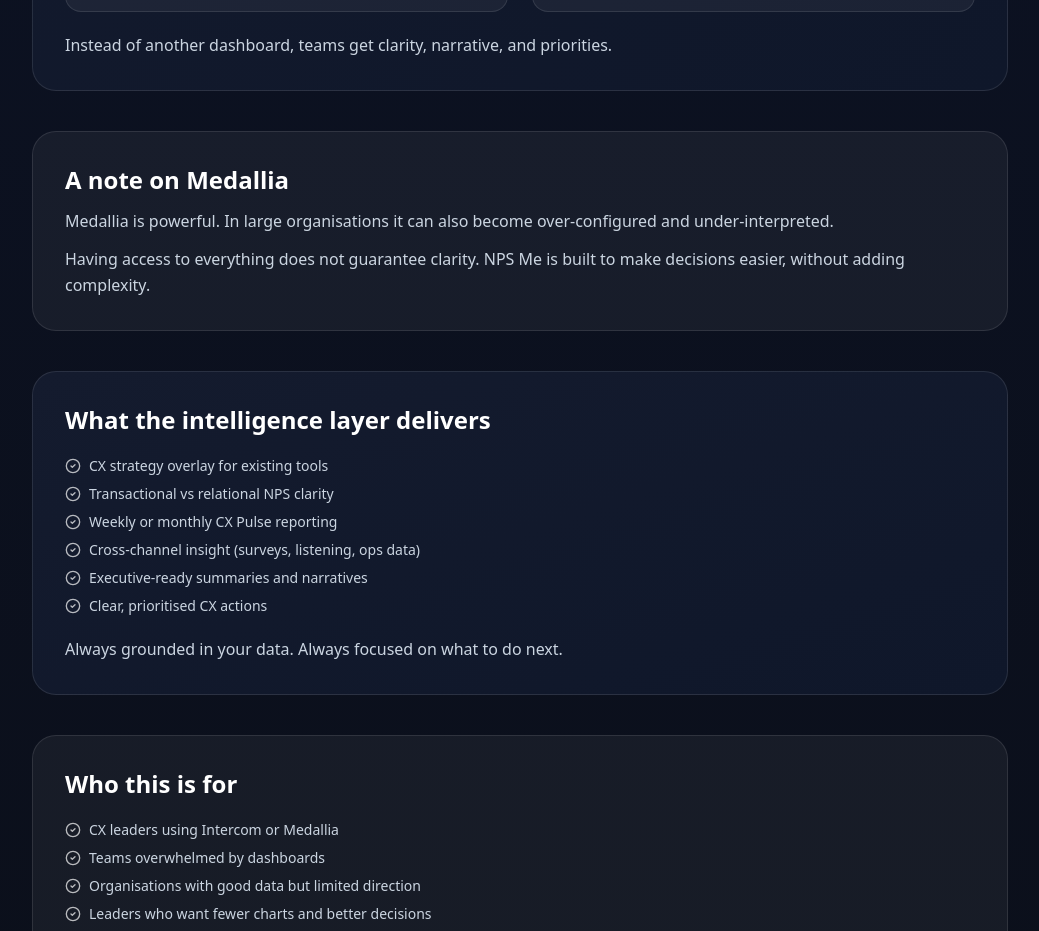
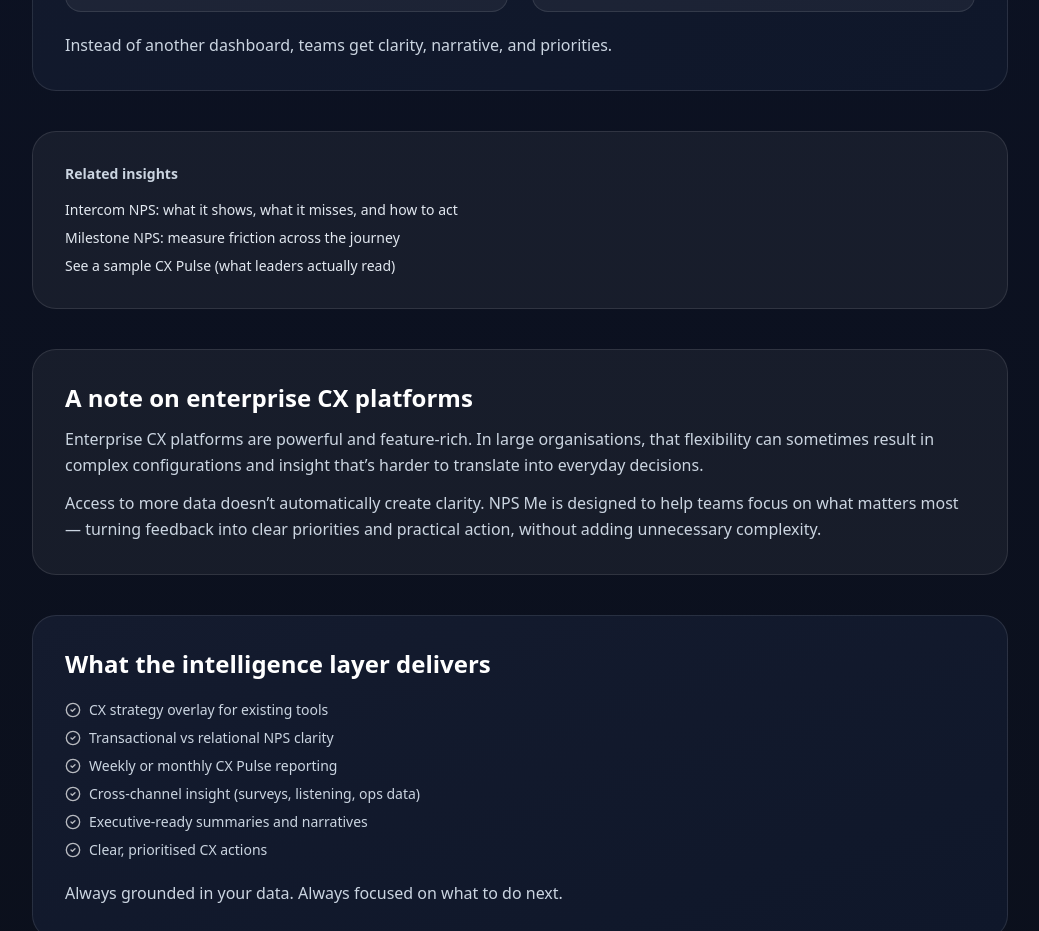
Before and after one commit to CasparRitchie/npsme-site, a React (Vite) app: page /nps-intelligence-layer in a window 1280 px wide. Shown: the part 2520-3451 px from the top of the page, without its empty margins (120-1159 px from the left). Built offline with nearby package versions, Linux system fonts and the light colour scheme.

Commit message:
Update to routes manifest, registry and to Seo for search engine seo review

```diff
--- a/src/pages/NpsIntelligenceLayer.jsx
+++ b/src/pages/NpsIntelligenceLayer.jsx
@@ -243,7 +243,53 @@ export default function NpsIntelligenceLayer() {
             )}
           </p>
         </div>
+        {/* Related insights */}
+        <div className="mt-10 rounded-3xl border border-white/10 bg-white/5 p-6 md:p-8">
+          <h3 className="text-sm font-semibold text-slate-300">
+            {translations(lang, "npsIntelligenceLayer.related.title", "Related insights")}
+          </h3>
 
+          <ul className="mt-4 space-y-2 text-sm">
+            <li>
+              <Link
+                to={localizePath("/intercom-nps-analytics", lang)}
+                className="text-slate-200 hover:text-white hover:underline"
+              >
+                {translations(
+                  lang,
+                  "npsIntelligenceLayer.related.links.intercom",
+                  "Intercom NPS: what it shows, what it misses, and how to act"
+                )}
+              </Link>
+            </li>
+
+            <li>
+              <Link
+                to={localizePath("/milestone-nps", lang)}
+                className="text-slate-200 hover:text-white hover:underline"
+              >
+                {translations(
+                  lang,
+                  "npsIntelligenceLayer.related.links.milestone",
+                  "Milestone NPS: measure friction across the journey"
+                )}
+              </Link>
+            </li>
+
+            <li>
+              <Link
+                to={localizePath("/cx-pulse-sample", lang)}
+                className="text-slate-200 hover:text-white hover:underline"
+              >
+                {translations(
+                  lang,
+                  "npsIntelligenceLayer.related.links.pulse",
+                  "See a sample CX Pulse (what leaders actually read)"
+                )}
+              </Link>
+            </li>
+          </ul>
+        </div>
         {/* Section: Medallia note */}
         <div className="mt-10 rounded-3xl border border-white/10 bg-white/5 p-6 md:p-8">
           <h3 className="text-xl md:text-2xl font-semibold text-white">
```
Also changed, not shown: src/i18n/translations.js.
